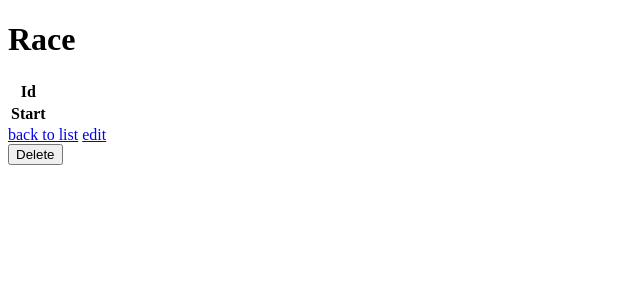
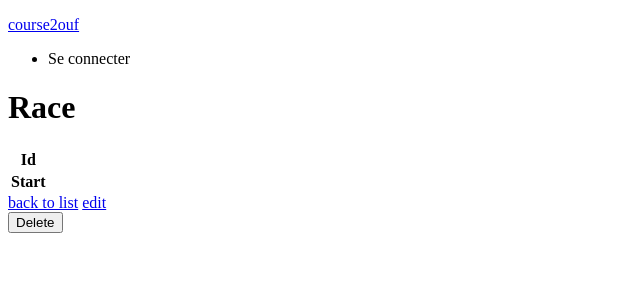
Before and after one commit to harryssecret/course2ouf, a Symfony app: template webapp/templates/race/show.html.twig in a window 1280 px wide. Shown: the top 300 px of the page, without its empty margins (0-640 px from the left). Run offline with Twig, Linux system fonts and the light colour scheme; the template is opened without the code that fills it, so the values that code supplies are empty; some libraries are stand-ins or nearby versions.

Commit message:
basic navbar

```diff
--- a/webapp/templates/base.html.twig
+++ b/webapp/templates/base.html.twig
@@ -14,6 +14,16 @@
         {% endblock %}
     </head>
     <body>
+    <nav class="flex flex-row justify-between gap-4 p-4">
+        <div>
+            <p><a href="/">course2ouf</a></p>
+        </div>
+        <div>
+            <ul>
+                <li>Se connecter</li>
+            </ul>
+        </div>
+    </nav>
         {% block body %}{% endblock %}
     </body>
 </html>
```
